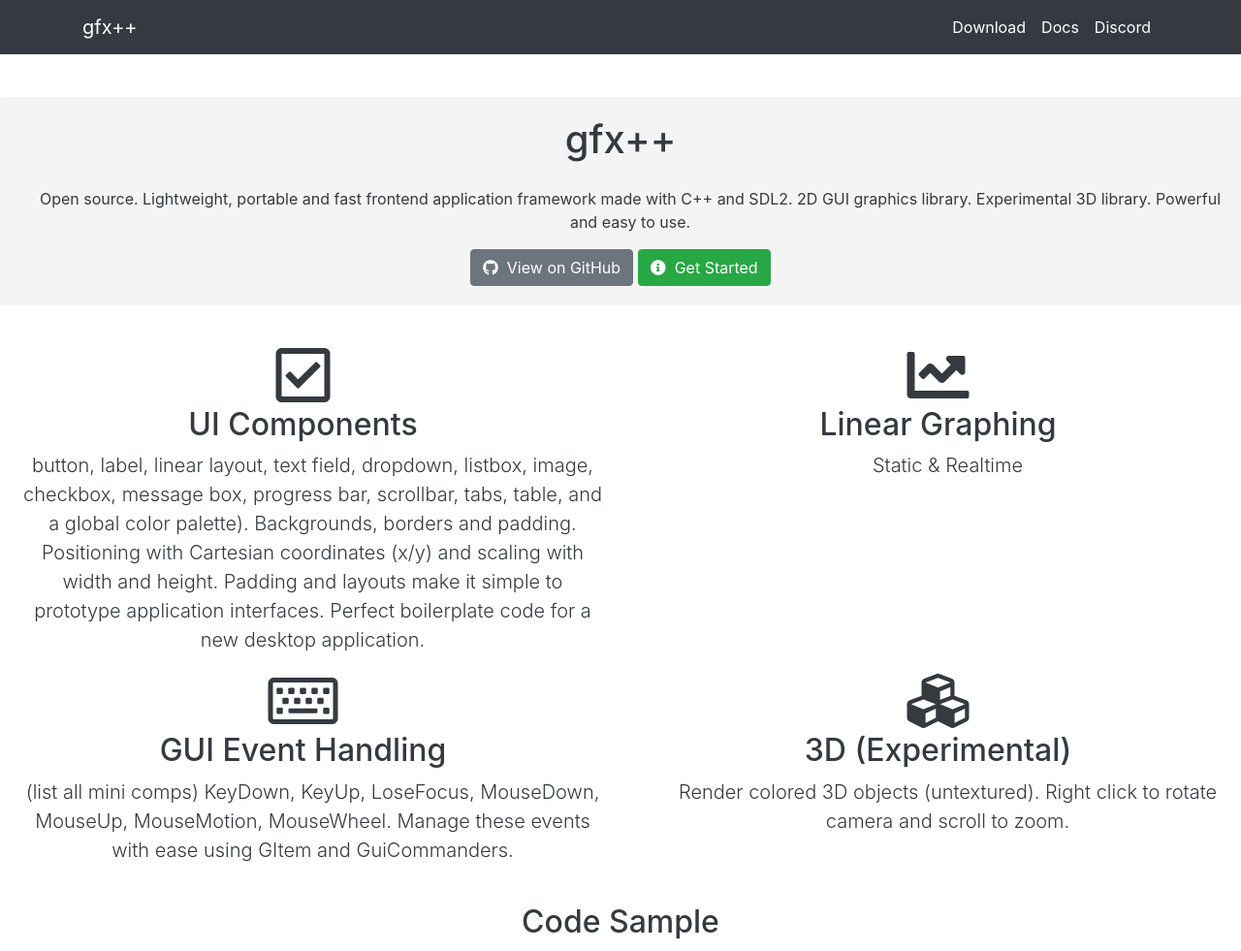
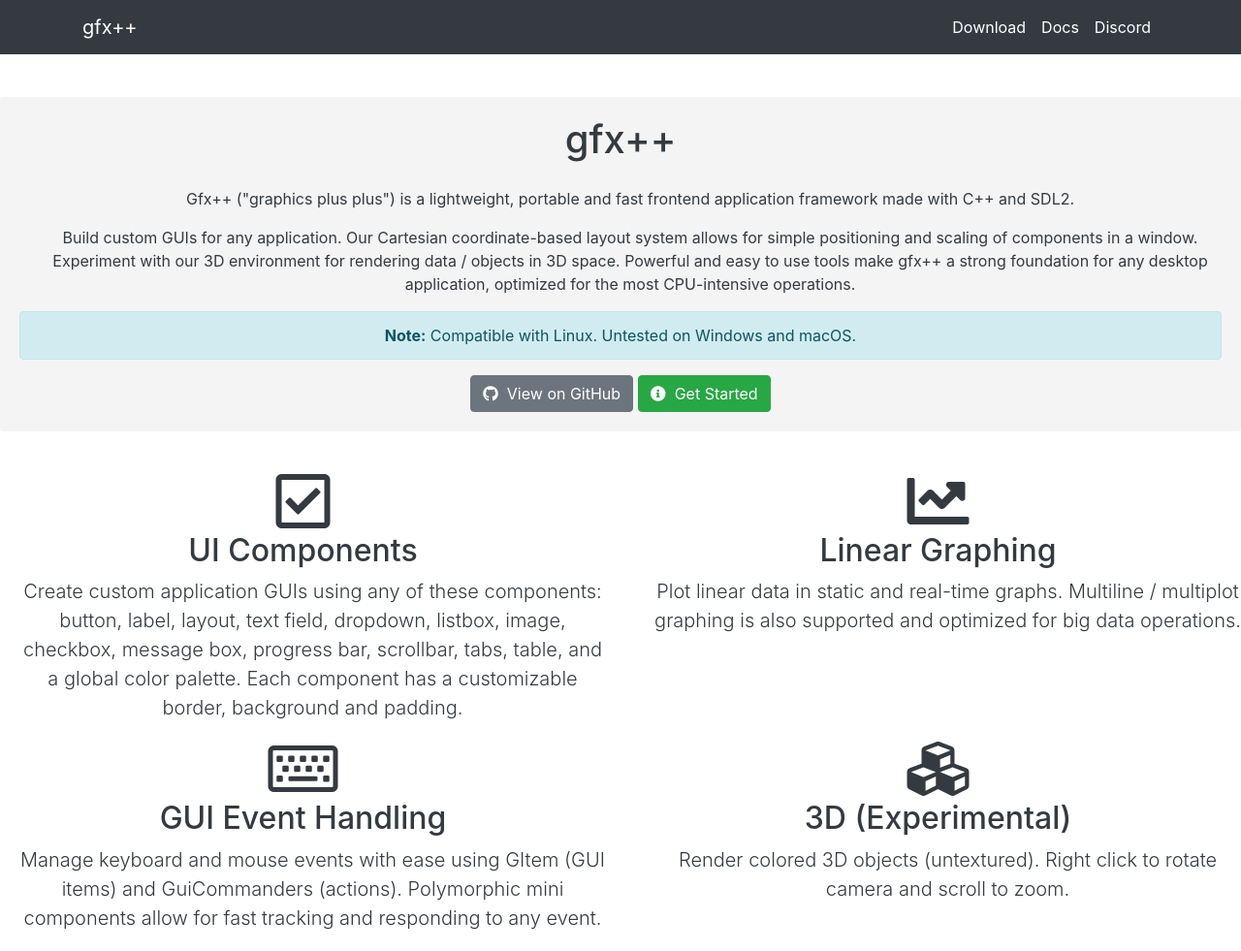
Before and after one commit to EricLujan/gattic-gfxplusplus, a plain HTML site: page index.html in a window 1280 px wide. Shown: the top 981 px of the page at 97% size. Drawn offline with nearby package versions, Linux system fonts and the light colour scheme; a script that the page names is missing.

Commit message:
Site Complete

```diff
--- a/index.html
+++ b/index.html
@@ -116,9 +116,18 @@
     <div class="main-color">
         <div class="content">
             <h1 class="head">gfx++</h1>
-            <p>Open source. Lightweight, portable and fast frontend application framework made with C++ and SDL2. 2D GUI graphics library. Experimental 3D library. Powerful and easy to use. </p>
+            <p>
+                Gfx++ ("graphics plus plus") is a lightweight, portable and fast frontend application framework made with C++ and SDL2.
+            </p>
+            <p>
+                Build custom GUIs for any application. Our Cartesian coordinate-based layout system allows for simple positioning and scaling of components in a window. Experiment with our 3D environment for rendering data / objects in 3D space. Powerful and easy to use tools make gfx++ a strong foundation for any desktop application, optimized for the most CPU-intensive operations.
+            </p>
+            <div class="alert alert-info">
+                <strong>Note:</strong> Compatible with Linux. Untested on Windows and macOS.
+            </div>
+
             <button class="btn btn-secondary" onclick="window.location.href = 'https://github.com/MeeseeksLookAtMe/gfxplusplus';"><i class="fab fa-github"></i>&nbsp;&nbsp;View on GitHub</button>
-            <button class="btn btn-success" onclick="window.location.href = 'https://github.com/MeeseeksLookAtMe/';"><i class="fas fa-info-circle"></i>&nbsp;&nbsp;Get Started</button>
+            <button class="btn btn-success" onclick="window.location.href = 'https://github.com/MeeseeksLookAtMe/gfxplusplus/blob/master/INSTALL.md';"><i class="fas fa-info-circle"></i>&nbsp;&nbsp;Get Started</button>
         </div>
     </div>
 
@@ -128,19 +137,25 @@
             <div class="col-sm">
                 <i class="far fa-check-square fa-4x"></i>
                 <h2>UI Components</h2>
-                <p class="lead">button, label, linear layout, text field, dropdown, listbox, image, checkbox, message box, progress bar, scrollbar, tabs, table, and a global color palette). Backgrounds, borders and padding. Positioning with Cartesian coordinates (x/y) and scaling with width and height. Padding and layouts make it simple to prototype application interfaces. Perfect boilerplate code for a new desktop application.</p>
+                <p class="lead">
+                    Create custom application GUIs using any of these components: button, label, layout, text field, dropdown, listbox, image, checkbox, message box, progress bar, scrollbar, tabs, table, and a global color palette. Each component has a customizable border, background and padding.
+                </p>
             </div>
             <div class="col-sm">
                 <i class="fas fa-chart-line fa-4x"></i>
                 <h2>Linear Graphing</h2>
-                <p class="lead">Static & Realtime</p>
+                <p class="lead">
+                    Plot linear data in static and real-time graphs. Multiline / multiplot graphing is also supported and optimized for big data operations.
+                </p>
             </div>
         </div>
         <div class="row">
             <div class="col-sm">
                 <i class="far fa-keyboard fa-4x"></i>
                 <h2>GUI Event Handling</h2>
-                <p class="lead">(list all mini comps) KeyDown, KeyUp, LoseFocus, MouseDown, MouseUp, MouseMotion, MouseWheel. Manage these events with ease using GItem and GuiCommanders.</p>
+                <p class="lead">
+                    Manage keyboard and mouse events with ease using GItem (GUI items) and GuiCommanders (actions). Polymorphic mini components allow for fast tracking and responding to any event.
+                </p>
             </div>
             <div class="col-sm">
                 <i class="fas fa-cubes fa-4x"></i>
@@ -164,10 +179,17 @@
                     RUButton* btnLoad = new RUButton();
                     btnLoad->setWidth(200);
                     btnLoad->setHeight(30);
-                    btnLoad->setText("Reload Network List");
+                    btnLoad->setText("Reload List");
                     btnLoad->setMouseDownListener(&GPanel::GuiCommander10);
                     btnLoad->setName("btnLoad");
                     loadNetLayout->addSubItem(btnLoad);
+
+                    ...
+
+                    void NNCreatorPanel::GuiCommander10(const std::string& cmpName, int x, int y)
+                    {
+	                    loadDDNN();
+                    }
                 </pre>
             </div>
             <div class="col-sm">
```
